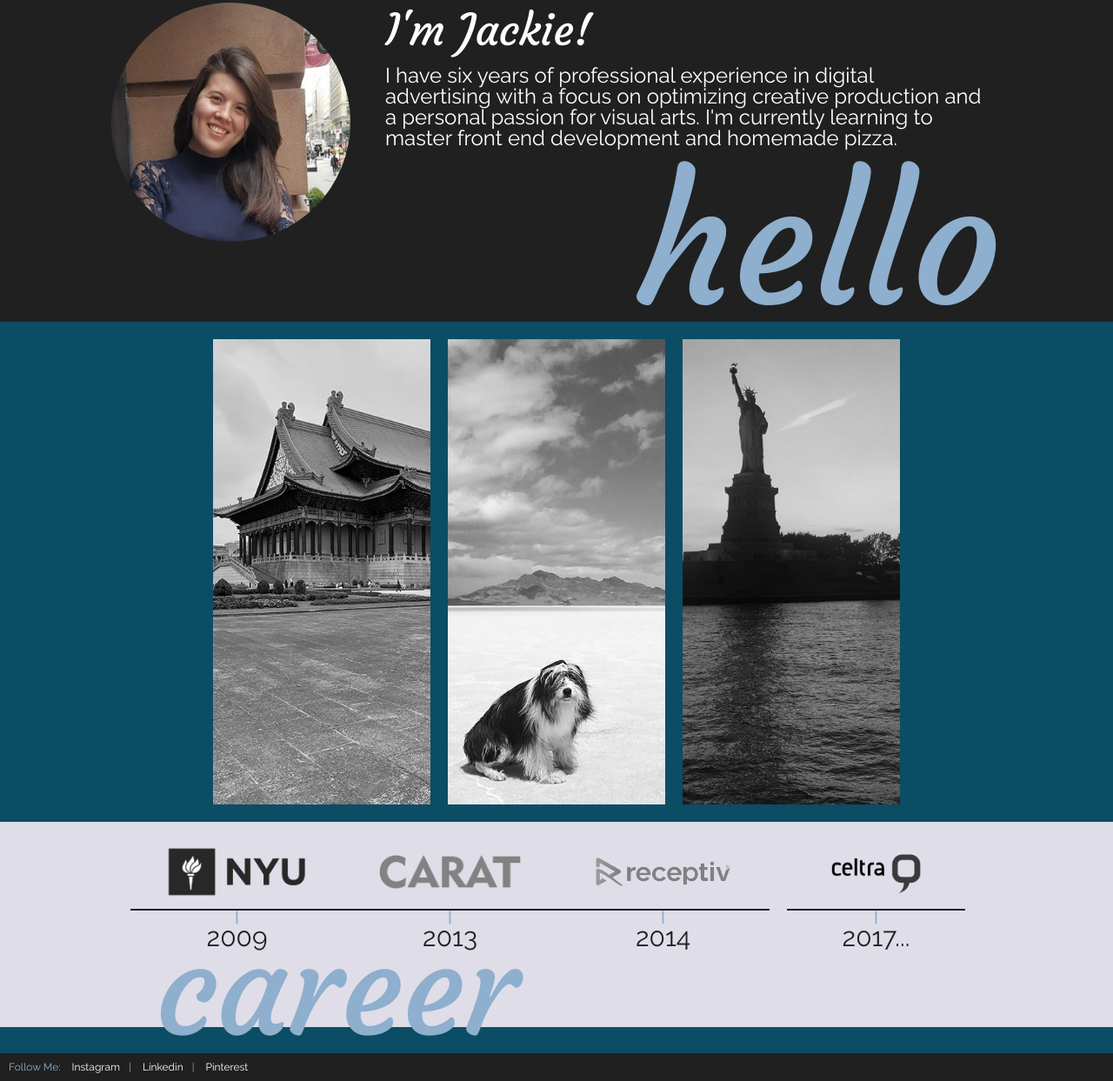
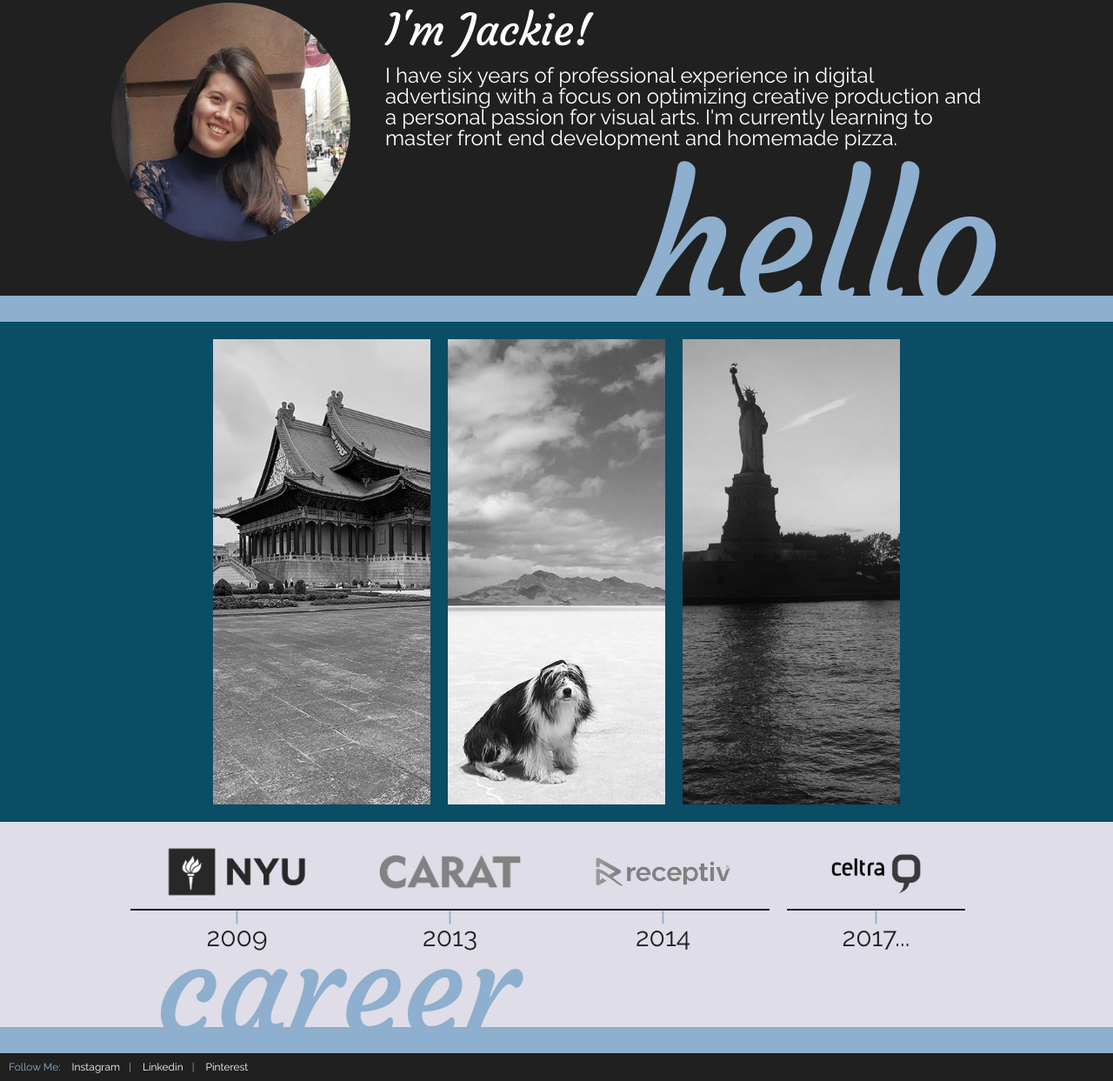
Before and after one commit to symjac/Portfolio-Page, a plain HTML site: page index.html in a window 1280 px wide. Shown: the part 140-1383 px from the top of the page at 87% size. Drawn offline with Linux system fonts and the light colour scheme.

Commit message:
renaming css class colors for page divider bars.

```diff
--- a/index.html
+++ b/index.html
@@ -34,7 +34,7 @@
 </header>
 <!-- END HEADER -->
 
-<div class="bar bkgred"></div>
+<div class="bar bkgmed"></div>
 
 <!-- SECTION -->
 <div class="panel-container bkgdark c-items c-content padding">
@@ -80,7 +80,7 @@
 </div>
 <!-- END SECTION -->
 
-<div class="bar bkgdark"></div>
+<div class="bar bkgmed"></div>
 
 <!-- FOOTER -->
 <div class="footer bkgblack c-items">
```
